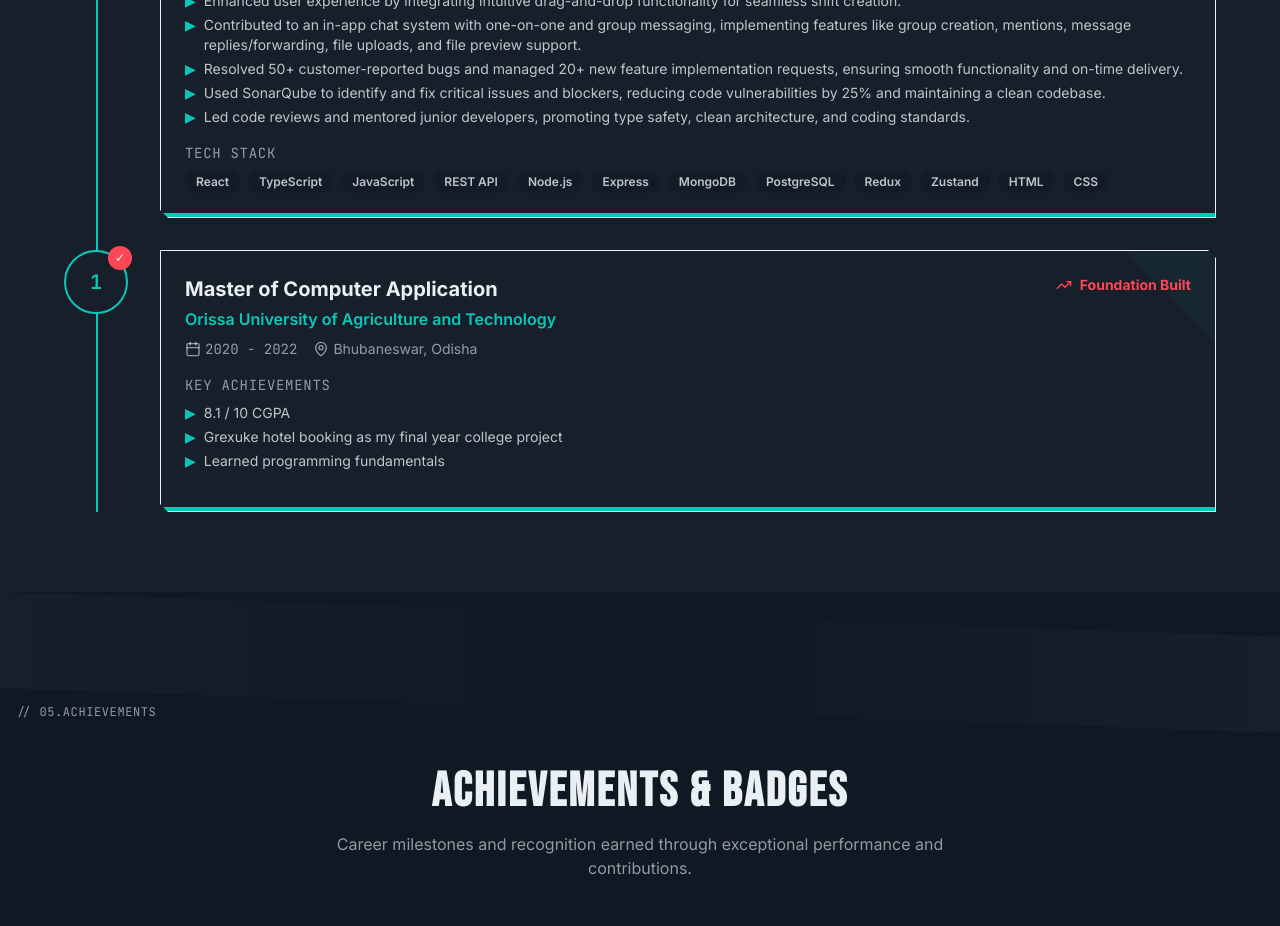
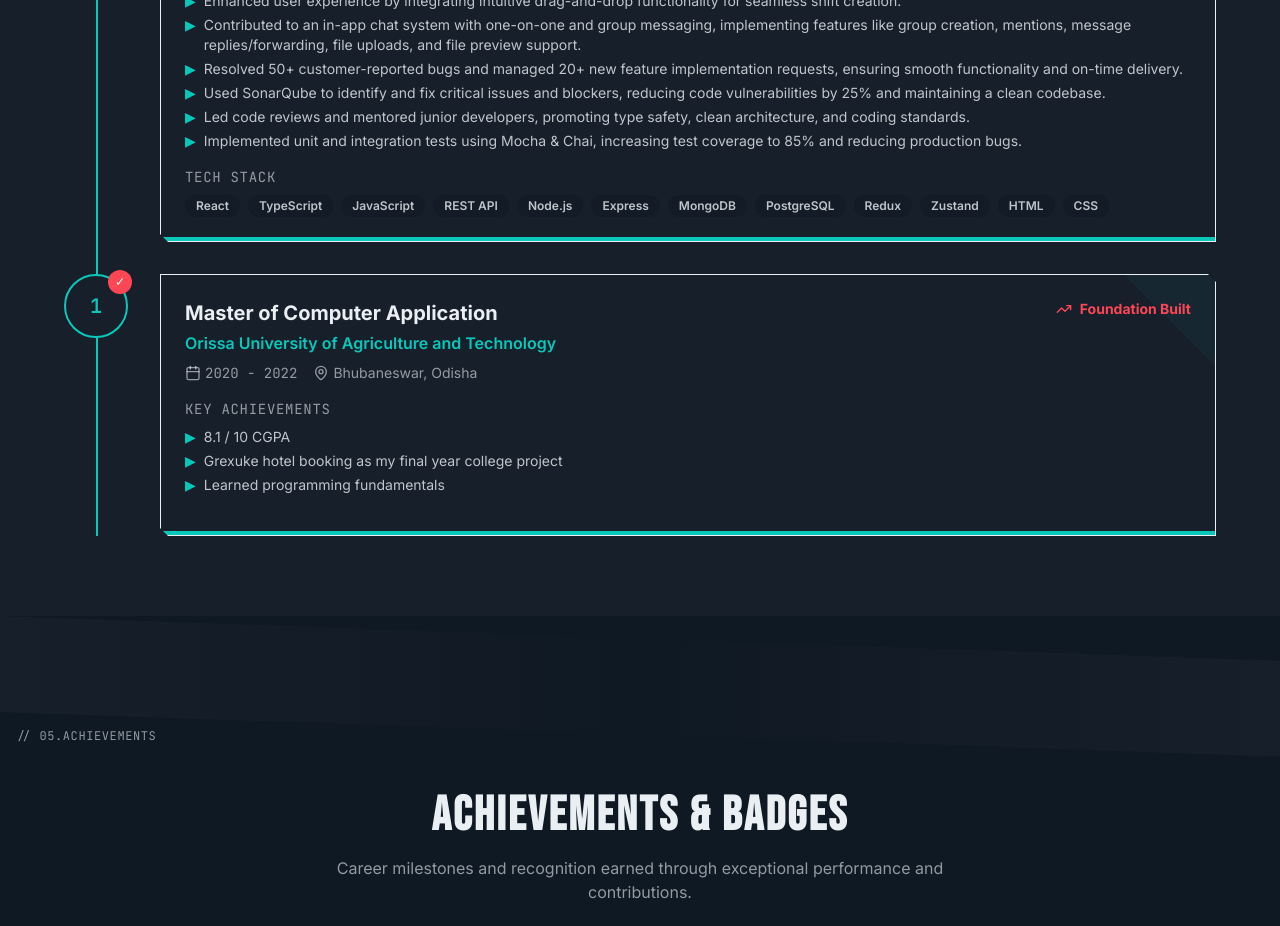
Before and after one commit to AsutoshAcharya/agent-portfolio, a Next.js app: page / in a window 1280 px wide. Shown: the part 3760-4686 px from the top of the page. Built offline with nearby package versions, Linux system fonts and the light colour scheme.

Commit message:
experience highlight changes

```diff
--- a/components/constants/constant.ts
+++ b/components/constants/constant.ts
@@ -370,6 +370,7 @@ export const experiences: Array<Experience> = [
       "Resolved 50+ customer-reported bugs and managed 20+ new feature implementation requests, ensuring smooth functionality and on-time delivery.",
       "Used SonarQube to identify and fix critical issues and blockers, reducing code vulnerabilities by 25% and maintaining a clean codebase.",
       "Led code reviews and mentored junior developers, promoting type safety, clean architecture, and coding standards.",
+      "Implemented unit and integration tests using Mocha & Chai, increasing test coverage to 85% and reducing production bugs.",
     ],
     tools: [
       "React",
```
